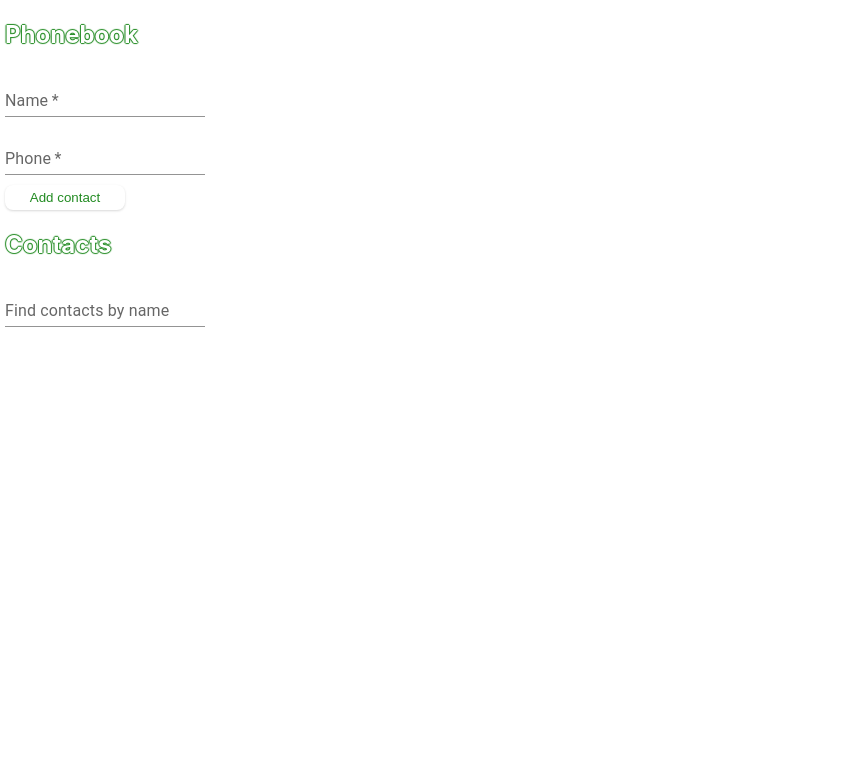
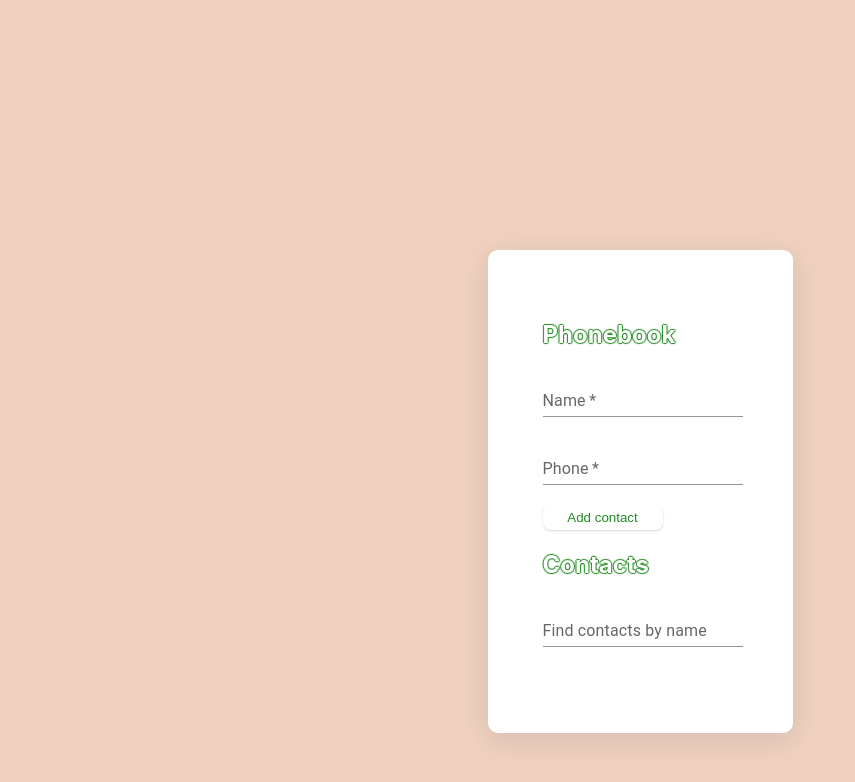
Before and after one commit to anastasia-savi/goit-react-hw-08-phonebook, a React (Create React App) app: page / in a window 1280 px wide. Shown: the top 782 px of the page, without its empty margins (0-855 px from the left). Built offline with nearby package versions, Linux system fonts and the light colour scheme.

Commit message:
hw-react

```diff
--- a/package.json
+++ b/package.json
@@ -2,7 +2,7 @@
   "name": "react-homework-template",
   "version": "0.1.0",
   "private": true,
-  "homepage": "https://anastasia-savi.github.io/goit-react-hw-03-phonebook/",
+  "homepage": "https://anastasia-savi.github.io/goit-react-hw-04-phonebook/",
   "dependencies": {
     "@emotion/react": "^11.11.1",
     "@emotion/styled": "^11.11.0",
--- a/public/index.html
+++ b/public/index.html
@@ -59,7 +59,7 @@
   </head>
   <body>
     <noscript>You need to enable JavaScript to run this app.</noscript>
-    <div id="root"></div>
+    <div id="root" class="app"></div>
     <!--
       This HTML file is a template.
       If you open it directly in the browser, you will see an empty page.
--- a/src/components/App.jsx
+++ b/src/components/App.jsx
@@ -1,17 +1,17 @@
-import React from 'react';
+import {useState, useEffect} from 'react';
 import ContactForm from './ContactForm/ContactForm';
 import Section from './Section/Section';
 import { nanoid } from 'nanoid/non-secure';
 import ContactList from './ContactList/ContactList';
 import Filter from './Filter/Filter';
-export default class App extends React.Component {
-  state = {
-    contacts: [],
-    filter: '',
-  };
 
-  formHandlerSubmit = ({ name, number }) => {
-    if (this.state.contacts.find(cont => cont.name === name)) {
+const App = () => {
+
+const [contacts, setContacts] = useState([]);
+const [filter, setFiler] = useState('');
+
+ const formHandlerSubmit = ({ name, number }) => {
+    if (contacts.find(cont => cont.name === name)) {
       alert(`${name} is already in contacts`);
     } else {
       const contact = {
@@ -19,63 +19,57 @@ export default class App extends React.Component {
         name,
         number,
       };
-      this.setState(prevState => ({
-        contacts: [contact, ...prevState.contacts],
-      }));
+      setContacts(state => [contact, ...state])
     }
   };
 
-  componentDidMount() {
+   useEffect(() =>  {
     const saveContacts = localStorage.getItem('contacts');
     const parseCont = JSON.parse(saveContacts);
 
     if (parseCont) {
-      this.setState({ contacts: parseCont });
+      setContacts(parseCont);
     }
+  }, [])
 
-  }
-
-  componentDidUpdate(prevProps, prevState) {
-    if (this.state.contacts !== prevState.contacts) {
-      localStorage.setItem('contacts', JSON.stringify(this.state.contacts));
-    }
-    if(this.state.contacts.length === 0){
+  useEffect((prevProps, prevState) => {
+      localStorage.setItem('contacts', JSON.stringify(contacts))
+    if(contacts.length === 0){
       localStorage.removeItem('contacts')
     }
-  }
+  }, [contacts])
 
-  changeFilter = event => {
-    this.setState({ filter: event.currentTarget.value });
+  const changeFilter = event => {
+    setFiler(event.currentTarget.value);
   };
 
-  getFiltred = () => {
-    const normFilter = this.state.filter.toLowerCase();
-    return this.state.contacts.filter(contact =>
+  const getFiltred = () => {
+    const normFilter = filter.toLowerCase();
+    return contacts.filter(contact =>
       contact.name.toLowerCase().includes(normFilter)
     );
   };
 
-  deleteContact = contactId => {
-    this.setState(prevState => ({
-      contacts: prevState.contacts.filter(contact => contact.id !== contactId),
-    }));
+  const deleteContact = contactId => {
+    setContacts(state =>
+      state.filter(contact => contact.id !== contactId))
   };
 
-  render() {
-    const visibleContacts = this.getFiltred();
+    const visibleContacts = getFiltred();
     return (
-      <div>
+      <div className='div'>
         <Section title="Phonebook">
-          <ContactForm onSubmit={this.formHandlerSubmit} />
+          <ContactForm onSubmit={formHandlerSubmit} />
         </Section>
         <Section title="Contacts">
-          <Filter value={this.state.filter} onChange={this.changeFilter} />
+          <Filter value={filter} onChange={changeFilter} />
           <ContactList
             contacts={visibleContacts}
-            deleteById={this.deleteContact}
+            deleteById={deleteContact}
           />
         </Section>
       </div>
     );
   }
-}
+
+export default App;
--- a/src/components/ContactForm/ContactForm.module.css
+++ b/src/components/ContactForm/ContactForm.module.css
@@ -7,7 +7,7 @@
   display: flex;
   flex-direction: column;
   max-width: 200px;
-  margin-bottom: 10px;
+  margin-bottom: 20px;
 }
 
 .button {
--- a/src/components/ContactList/ContactList.module.css
+++ b/src/components/ContactList/ContactList.module.css
@@ -12,7 +12,7 @@
 }
 
 .button {
-  margin-left: 15px;
+  margin-left: 20px;
   max-width: 100px;
   background-color: #ffffff;
   border: 0;
--- a/src/components/Filter/Filter.module.css
+++ b/src/components/Filter/Filter.module.css
@@ -2,5 +2,5 @@
   display: flex;
   flex-direction: column;
   max-width: 200px;
-  margin-bottom: 10px;
+  margin-bottom: 20px;
 }
--- a/src/components/Section/Section.module.css
+++ b/src/components/Section/Section.module.css
@@ -1,5 +1,6 @@
 .section {
   margin-left: 5px;
+
 }
 
 .title {
--- a/src/index.css
+++ b/src/index.css
@@ -7,9 +7,27 @@ body {
     sans-serif;
   -webkit-font-smoothing: antialiased;
   -moz-osx-font-smoothing: grayscale;
+  background-color: rgb(241, 209, 191);
 }
 
 code {
   font-family: source-code-pro, Menlo, Monaco, Consolas, 'Courier New',
     monospace;
 }
+
+.app{
+  display: flex;
+  flex-direction: column;
+  justify-content: center;
+  align-items: center;
+margin-top: 250px;
+}
+
+.div{
+  background-color: rgb(255, 255, 255);
+  box-shadow: rgba(100, 100, 111, 0.2) 0px 7px 29px 0px;
+  border-radius: 10px;
+ padding: 50px;
+display: flex;
+flex-direction: column;
+}
```
